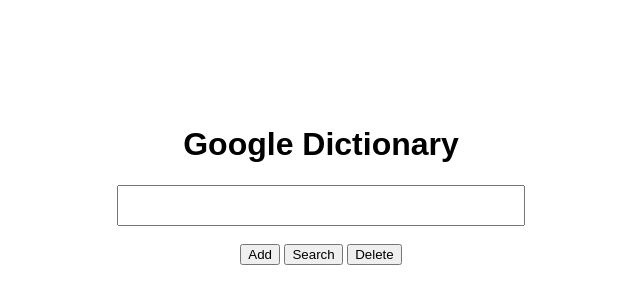
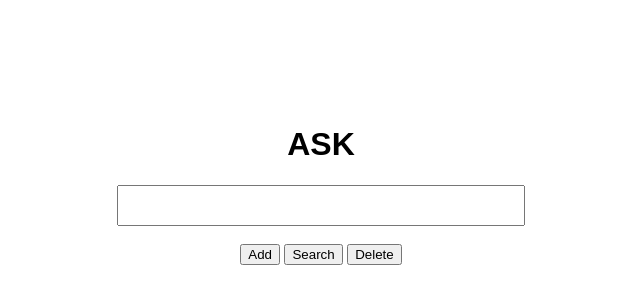
Before and after one commit to AdrianSK75/GoogleDictionary, a plain HTML site: page index.html in a window 1280 px wide. Shown: the whole page, without its empty margins (319-959 px from the left). Drawn offline with Linux system fonts and the light colour scheme.

Commit message:
Update index.html

```diff
--- a/index.html
+++ b/index.html
@@ -23,7 +23,7 @@
     <body>
 
         <form id="form" onsubmit="return false;">
-            <h1>Google Dictionary</h1>
+            <h1>ASK</h1>
             <input type = "text" id = "searchBar"/><br><br>
             <button id = "btnAdd" onclick = "addItem()">Add</button>
             <button id = "btnForward" onclick = "searchItem()">Search</button>
```
